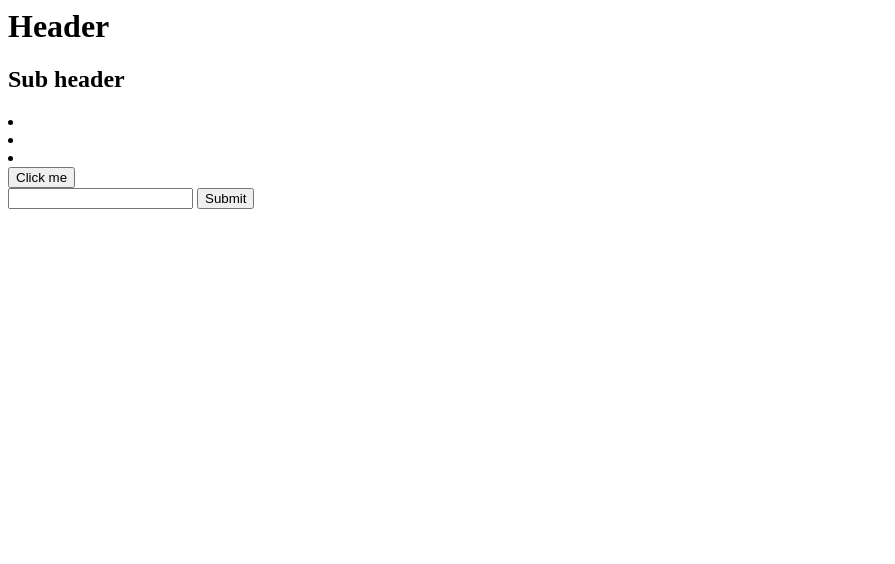
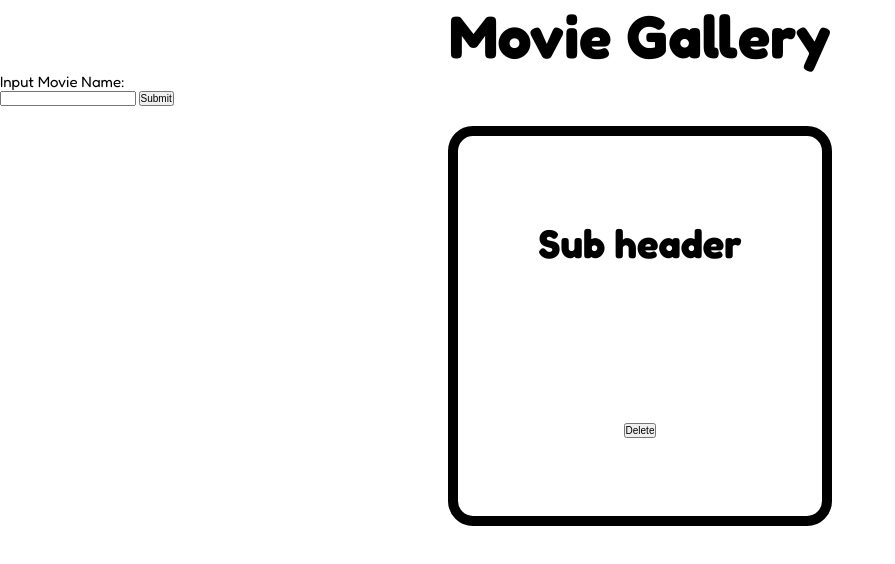
Before and after one commit to staten-island-tech/dom-manipulation-project-tinazhen08, a plain HTML site: page index.html in a window 1280 px wide. Shown: the whole page, without its empty margins (0-895 px from the left). Drawn offline with Linux system fonts and the light colour scheme.

Commit message:
create card

```diff
--- a/index.html
+++ b/index.html
@@ -2,24 +2,25 @@
 <head>
     <meta charset="UTF-8">
     <meta name="viewport" content="width=device-width, initial-scale=1.0">
-    <title>Document</title>
-    <link rel="stylesheet" href="style.css">
+    <title>Movie Release</title>
+    <link rel="stylesheet" href="style.css"/>
+    <link rel="preconnect" href="https://fonts.googleapis.com">
+<link rel="preconnect" href="https://fonts.gstatic.com" crossorigin>
+<link href="https://fonts.googleapis.com/css2?family=Fredoka:wght@300..700&display=swap" rel="stylesheet">
 </head>
 <body>
-    <h1>Header</h1>
-    <div class="card">
-        <h2 class="card-header">Sub header</h2>
-        <ul></ul>
-            <li></li>
-            <li></li>
-            <li></li>
-        </ul>
-        <button class="btn" type="click">Click me</button>
-    </div>
-    <form action="" class="form">
+    <h1>Movie Gallery</h1>
+    <form action="" class="form">Input Movie Name:</form>
         <input type="text" />
         <button type="submit">Submit</button>
     </form>
+    <div class="container">
+        <div class="card">
+            <h2 class="card-header">Sub header</h2>
+            <img class="card-img" src="" alt="">
+            <button class="btn" type="delete">Delete</button>
+        </div>
+    </div>
     <script src="index.js"></script>
 </body>
 </html>
--- a/index.js
+++ b/index.js
@@ -13,7 +13,7 @@ let student = {
     girlfriend: true,
 };
 
-DOMSelectors.button.addEventListener("click", function (event) {
+DOMSelectors.button.addEventListener("delete", function (event) {
     console.log(event.target.parentElement);
     event.target.parentElement.style.backgroundColor = "red";
 });
--- a/style.css
+++ b/style.css
@@ -0,0 +1,49 @@
+html,
+body,
+* {
+  font-size: 10px;
+  box-sizing: border-box;
+  padding: 0;
+  margin: 0;
+}
+
+body {
+  font-family: "Fredoka", sans-serif;
+}
+
+h1 {
+  font-size: 60px;
+  text-align: center;
+}
+
+form {
+  margin-left: auto;
+  margin-right: auto;
+  font-size: 15px;
+  align-items: center;
+}
+
+.container {
+  margin: 2rem auto;
+  display: flex;
+  align-items: center;
+  flex-wrap: wrap;
+  justify-content: space-evenly;
+}
+
+.card {
+  height: 40rem;
+  width: 30%;
+  border: 10px solid black;
+  border-radius: 25px;
+  display: flex;
+  flex-direction: column;
+  align-items: center;
+  justify-content: space-evenly;
+}
+
+.card-header {
+  font-size: 40px;
+  margin-top: 5px;
+  text-align: center;
+}
```
